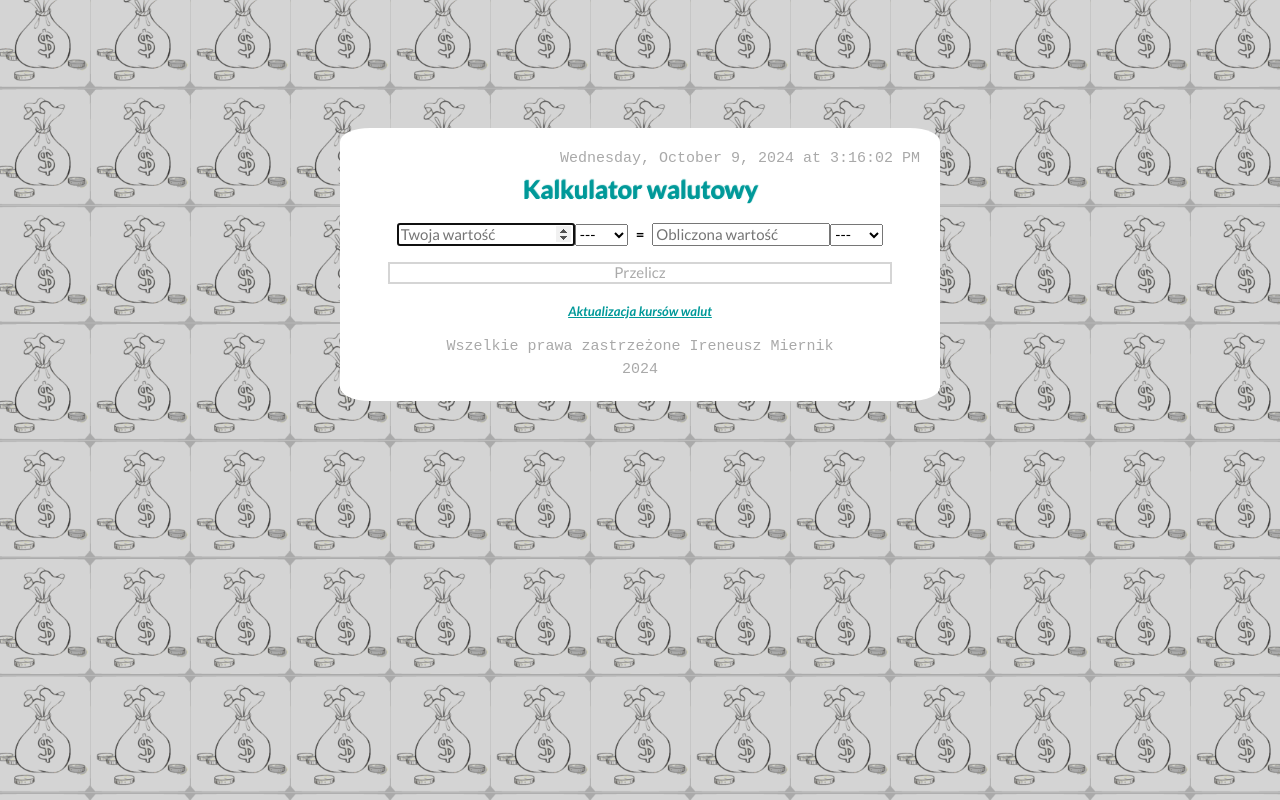
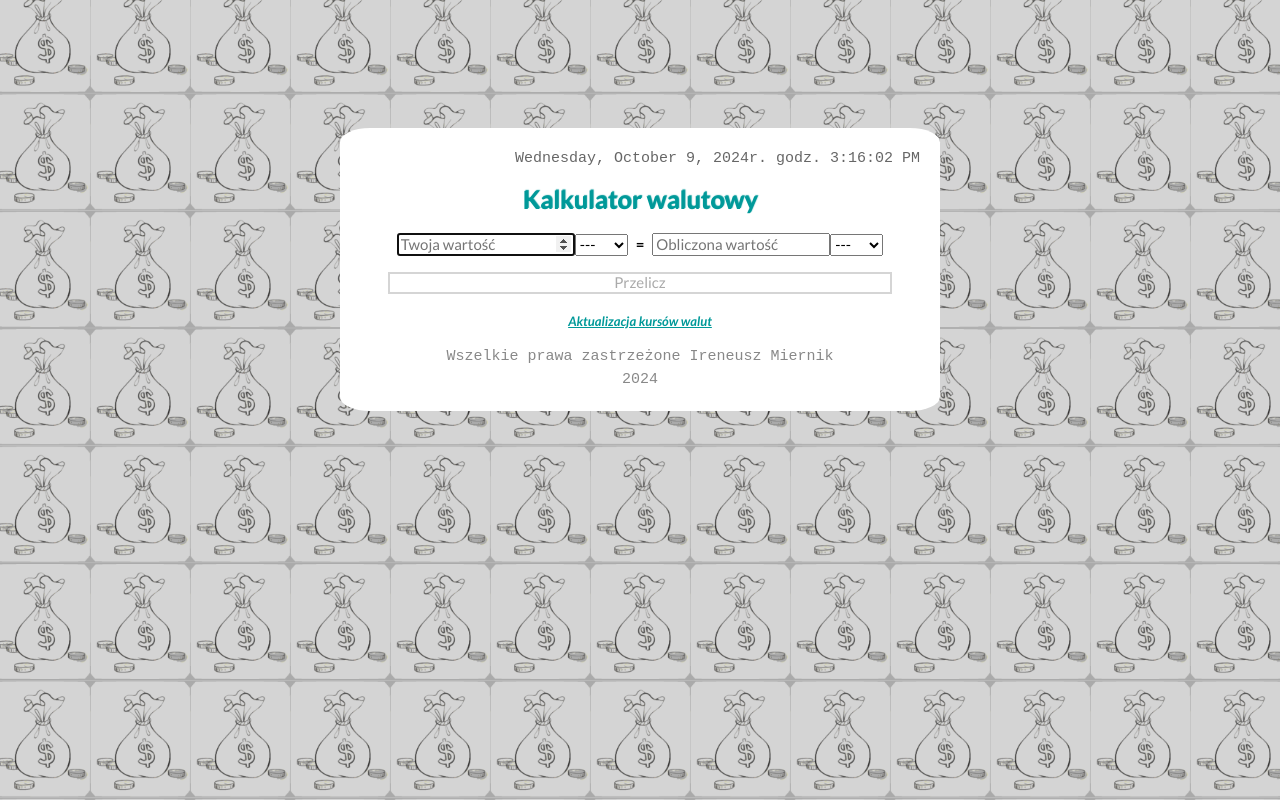
Before and after one commit to irekmiernik/currency-conventer-react, a React (Create React App) app: page / in a window 1280 px wide. Built offline with nearby package versions, Linux system fonts and the light colour scheme.

Commit message:
Come back to Timer component but with custom hook useCurrentDate

```diff
--- a/src/App.js
+++ b/src/App.js
@@ -1,11 +1,11 @@
 import { useState } from "react";
-import { useCurrentDate } from "./useCurrentDate";
 import Header from "./Container/Header";
 import Footer from "./Container/Footer";
 import Container from "./Container";
 import Calculator from "./Container/Calculator";
 import Curriencies from "./Container/Curriencies";
 import Rates from "./Container/Rates";
+import Timer from "./Container/Timer";
 
 const initialRatesTable = [
   { id: 0, curriency: "---", rate: 0.00 },
@@ -39,7 +39,7 @@ export default function App() {
 
   return (
     <Container>
-      {useCurrentDate()}
+      <Timer />
       <Header title="Kalkulator walutowy" />
       {screen
         ? <Rates curriencies={<Curriencies ratesTable={ratesTable} />} toggleScreen={toggleScreen}
--- a/src/Container/Footer/style.css
+++ b/src/Container/Footer/style.css
@@ -1,6 +1,6 @@
 .footer {
     font-family: monospace;
-    color: darkgray;
+    color: #00000077;
     text-align: center;
     margin: 0 auto;
     max-width: 400px;
--- /dev/null
+++ b/src/Container/Timer/index.js
@@ -0,0 +1,27 @@
+import { useCurrentDate } from "../../useCurrentDate";
+import './style.css';
+
+const Timer = () => {
+
+  const dateOptions = {
+    weekday: "long",
+    day: "numeric",
+    month: "long",
+    year: "numeric",
+  };
+
+  const timeOptions = {
+    hour: "numeric",
+    minute: "numeric",
+    second: "numeric",
+  }
+
+  const dateFormat = new Intl.DateTimeFormat(undefined, dateOptions);
+  const timeFormat = new Intl.DateTimeFormat(undefined, timeOptions)
+
+  const date = useCurrentDate();
+
+  return (<p className="timer">{dateFormat.format(date) + "r. godz. " + timeFormat.format(date)}</p>);
+};
+
+export default Timer;
--- /dev/null
+++ b/src/Container/Timer/style.css
@@ -0,0 +1,6 @@
+.timer {
+  text-align: right;
+  font-family: monospace;
+  color: #00000099;
+  margin: 0 0 10px;
+}
--- a/src/Container/style.css
+++ b/src/Container/style.css
@@ -2,13 +2,6 @@
   max-height: 1000px;
   padding: 20px;
   border-radius: 5%;
-}
-
-.currentDate {
-  text-align: right;
-  font-family: monospace;
-  color: darkgray;
-  margin: 0;
 }
 
 .form {
--- a/src/useCurrentDate.js
+++ b/src/useCurrentDate.js
@@ -4,22 +4,10 @@ export const useCurrentDate = () => {
 
   const [date, setDate] = useState(new Date());
 
-  const options = {
-    weekday: "long",
-    hour: "numeric",
-    minute: "numeric",
-    second: "numeric",
-    day: "numeric",
-    month: "long",
-    year: "numeric"
-  };
-
-  const dateFormat = new Intl.DateTimeFormat(undefined, options);
-
   useEffect(() => {
     const id = setInterval(() => { setDate(new Date()) }, 1000);
     return () => clearInterval(id);
   }, []);
 
-  return <p className="currentDate">{dateFormat.format(date)}</p>
+  return date;
 };
```
